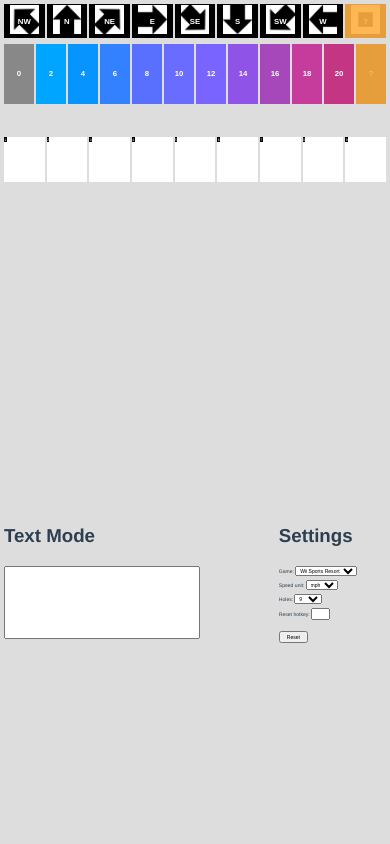
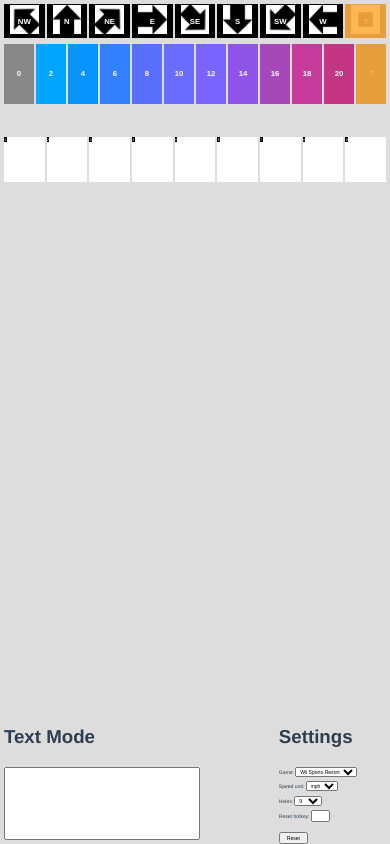
Before and after one commit to purpuropterus/windtracker, a Vue app: page / in a window 390 px wide. Built offline with nearby package versions, Linux system fonts and the light colour scheme.

Commit message:
css changes + mobile reset button

```diff
--- a/src/App.vue
+++ b/src/App.vue
@@ -29,7 +29,10 @@
 
         <div class="bottom">
           <div class="bottom-left">
-            <TextMode />
+            <div class="text-mode-div">
+                <TextMode />
+            </div>
+            <button class="mobile-reset-button" @click="windStore.reset">Reset</button>
           </div>
           <div class="bottom-right">
             <HistoryEditor />
@@ -52,18 +55,17 @@
 <script setup>
 
 import Directions from '@/components/Directions.vue'
+import History from '@/components/History.vue'
+import HistoryEditor from '@/components/HistoryEditor.vue'
+import KeyboardListener from '@/components/KeyboardListener.vue'
+import Settings from '@/components/Settings.vue'
 import Speeds from '@/components/Speeds.vue'
-import Settings from '@/components/Settings.vue'
-import History from '@/components/History.vue'
-import KeyboardListener from '@/components/KeyboardListener.vue'
 import TextMode from '@/components/TextMode.vue'
-import HistoryEditor from '@/components/HistoryEditor.vue'
 
-import { useWindStore } from '@/stores/windStore';
-import { useSettingsStore } from './stores/settingsStore';
-import { useHistoryEditorStore } from './stores/historyEditorStore';
+import { useWindStore } from '@/stores/windStore'
+import { useHistoryEditorStore } from './stores/historyEditorStore'
+import { useSettingsStore } from './stores/settingsStore'
 
-import { onMounted } from 'vue';
 
 const windStore = useWindStore();
 const settingsStore = useSettingsStore();
@@ -87,16 +89,19 @@ body {
 
 .parent {
   max-height: 100vh;
-  height: 100%;
+  height: 100vh;
   width: 100%;
-  /* display: flex;
-  flex-direction: column; */
+  display: flex;
+  flex-direction: column;
 }
 
 
 .top {
-  height: calc(30vw - 1vw);
-  min-height: calc(60vh - 1vw);
+display: flex;
+flex-direction: column;
+
+flex: 1 1 auto;
+
   width: calc(100% - 2vw);
 
 
@@ -110,8 +115,10 @@ body {
 
   display: flex;
   flex-direction: row;
+  flex: 0 0 auto;
 
-  height: 40%;
+
+  height: auto;
   width: calc(100% - 2vw);
 
   margin: 0 1vw;
@@ -122,6 +129,23 @@ body {
   flex: 1;
   height: 100%;
   width: 100%;
+}
+
+.text-mode-div {
+    @media (pointer: coarse) {
+        display: none;
+    }
+}
+
+.mobile-reset-button {
+    margin-top: 1rem;
+    font-size: 2rem;
+    padding: 0.5rem 1rem;
+
+    display: none;
+    @media (pointer: coarse) {
+        display: block;
+    }
 }
 
 .bottom-right > * {
```
